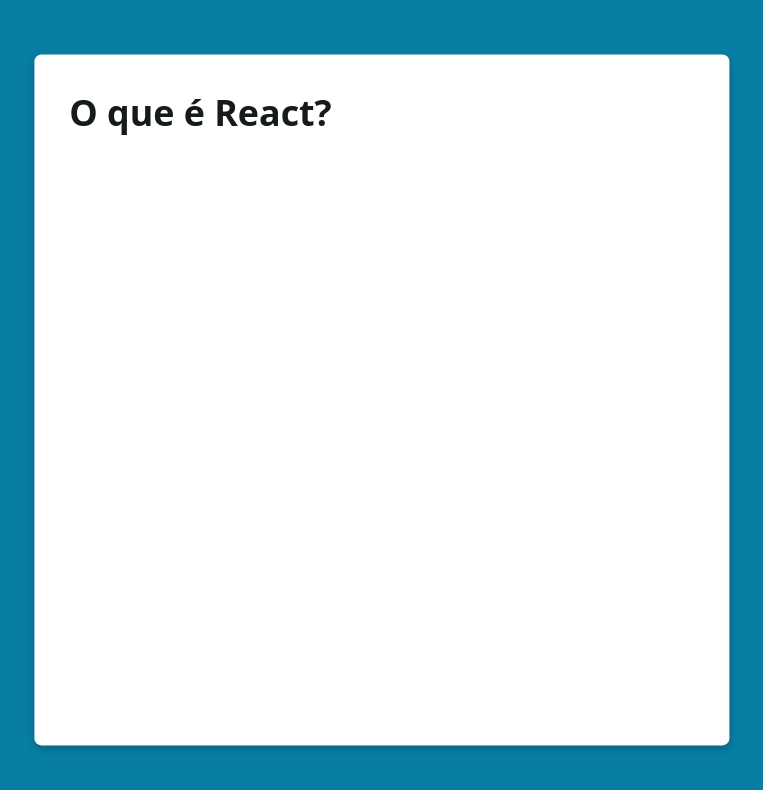
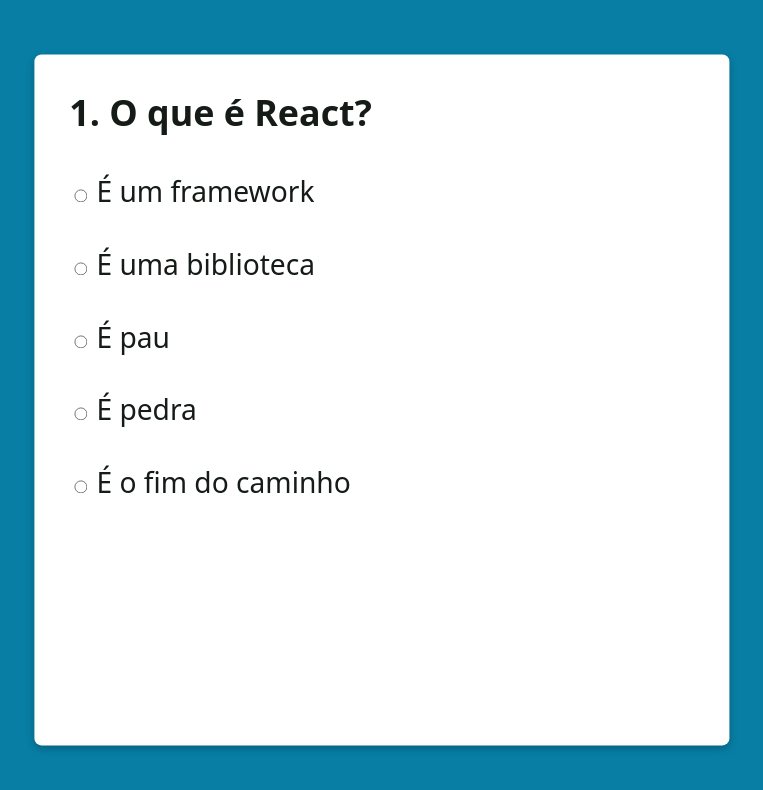
Before and after one commit to leonardonps/react-quiz, a React (Vite) app: page /pergunta-1 in a window 1280 px wide. Shown: the top 790 px of the page, without its empty margins (258-1021 px from the left). Built offline with nearby package versions, Linux system fonts and the light colour scheme.

Commit message:
Adicionando as respostas na tela

```diff
--- a/src/App.jsx
+++ b/src/App.jsx
@@ -10,7 +10,7 @@
     <BrowserRouter>
       <Routes>
           <Route path="/" element={<Home />}></Route>
-          <Route path="/pergunta-1" element={<Questao perguntaRespostas={bancoPerguntasRespostas[0]}/>}></Route>
+          <Route path="/pergunta-1" element={<Questao id={1} perguntaRespostas={bancoPerguntasRespostas[0]}/>}></Route>
       </Routes>
     </BrowserRouter>
   )
--- a/src/banco-perguntas-respostas/BancoPerguntasRespostas.jsx
+++ b/src/banco-perguntas-respostas/BancoPerguntasRespostas.jsx
@@ -2,7 +2,7 @@
     {
         id: 1,
         pergunta: "O que é React?",
-        respostas: ["É um framework", "É uma biblioteca"]
+        respostas: ["É um framework", "É uma biblioteca", "É pau", "É pedra", "É o fim do caminho"]
     },
     {
         id: 2,
--- /dev/null
+++ b/src/components/questao/Questao.css
@@ -0,0 +1,7 @@
+.pergunta {
+    margin: 5%;
+    font-family: system-ui, -apple-system, BlinkMacSystemFont, 'Segoe UI', Roboto, Oxygen, Ubuntu, Cantarell, 'Open Sans', 'Helvetica Neue', sans-serif;
+    font-size: 2.8vw;
+    color: #151B17;
+    text-align: left;
+}
--- a/src/components/questao/Questao.jsx
+++ b/src/components/questao/Questao.jsx
@@ -1,10 +1,12 @@
 import React from 'react'
+import "./Questao.css"
+import Respostas from '../respostas/Respostas'
 
 const Questao = (props) => {
   return (
     <div class="painel-central">
-      <h1 class="pergunta">{props.perguntaRespostas.pergunta}</h1>
-
+      <h1 class="pergunta">{props.id}. {props.perguntaRespostas.pergunta}</h1>
+      <Respostas respostas={props.perguntaRespostas.respostas} />
     </div>
   )
 }
--- /dev/null
+++ b/src/components/respostas/Respostas.css
@@ -0,0 +1,11 @@
+.resposta{
+    margin: 5%;
+    font-family: system-ui, -apple-system, BlinkMacSystemFont, 'Segoe UI', Roboto, Oxygen, Ubuntu, Cantarell, 'Open Sans', 'Helvetica Neue', sans-serif;
+    font-size: 2.2vw;
+    color: #151B17;
+    text-align: left;
+}
+
+.label-resposta{
+    margin-left: 1%;
+}
--- /dev/null
+++ b/src/components/respostas/Respostas.jsx
@@ -0,0 +1,19 @@
+import React from 'react'
+import './Respostas.css'
+
+const Respostas = (props) => {
+  return (
+    <div>
+      {
+        props.respostas.map( (resposta, index) =>
+          <div class="resposta">
+            <input type="radio" id = {index} value = {resposta} name="resposta" />
+            <label for={index} class="label-resposta">{resposta}</label>
+          </div>
+        )
+      }
+    </div>
+  )
+}
+
+export default Respostas
--- a/src/index.css
+++ b/src/index.css
@@ -3,15 +3,6 @@
     height: 96vh;
     position: relative
 }
-
-.pergunta {
-    margin: 5%;
-    font-family: system-ui, -apple-system, BlinkMacSystemFont, 'Segoe UI', Roboto, Oxygen, Ubuntu, Cantarell, 'Open Sans', 'Helvetica Neue', sans-serif;
-    font-size: 2.8vw;
-    color: #151B17;
-    text-align: left;
-}
-
 
 .painel-central {
     background-color: white;
```
